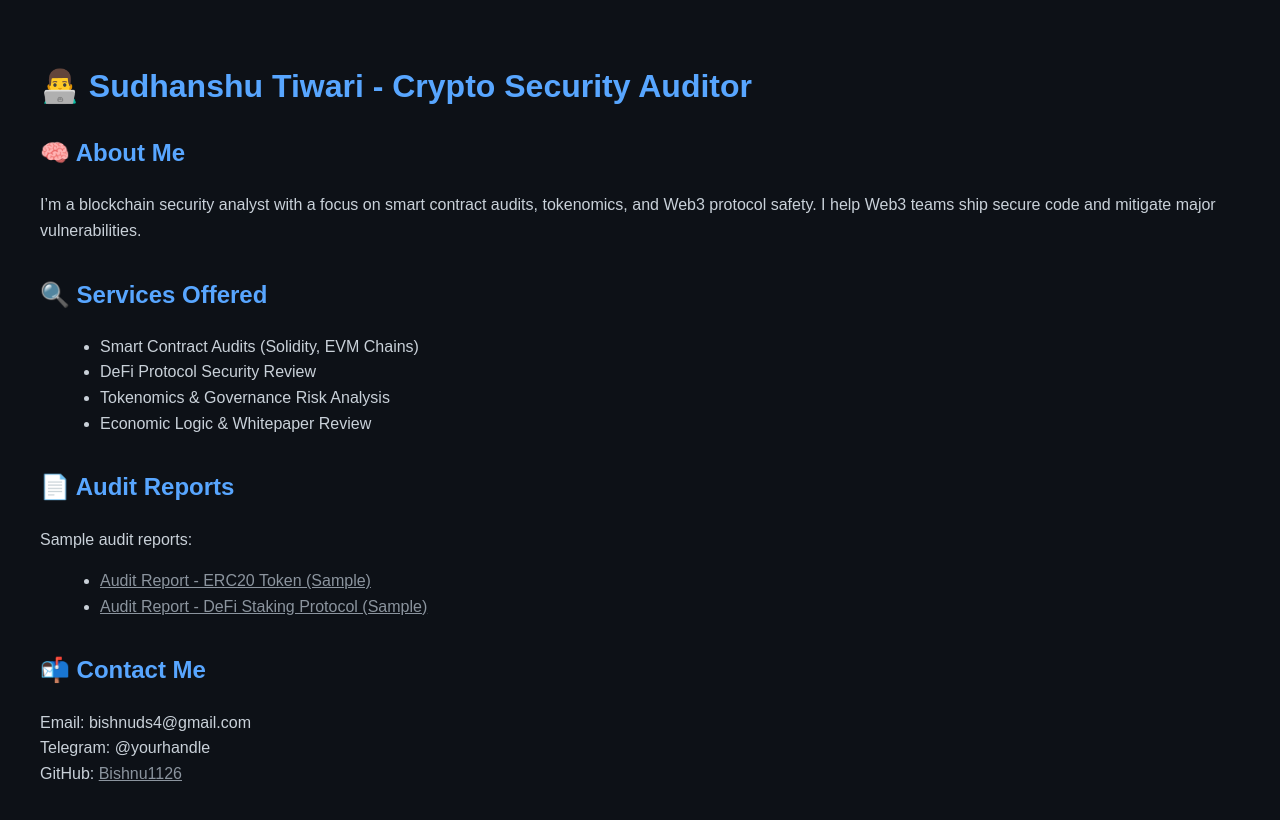
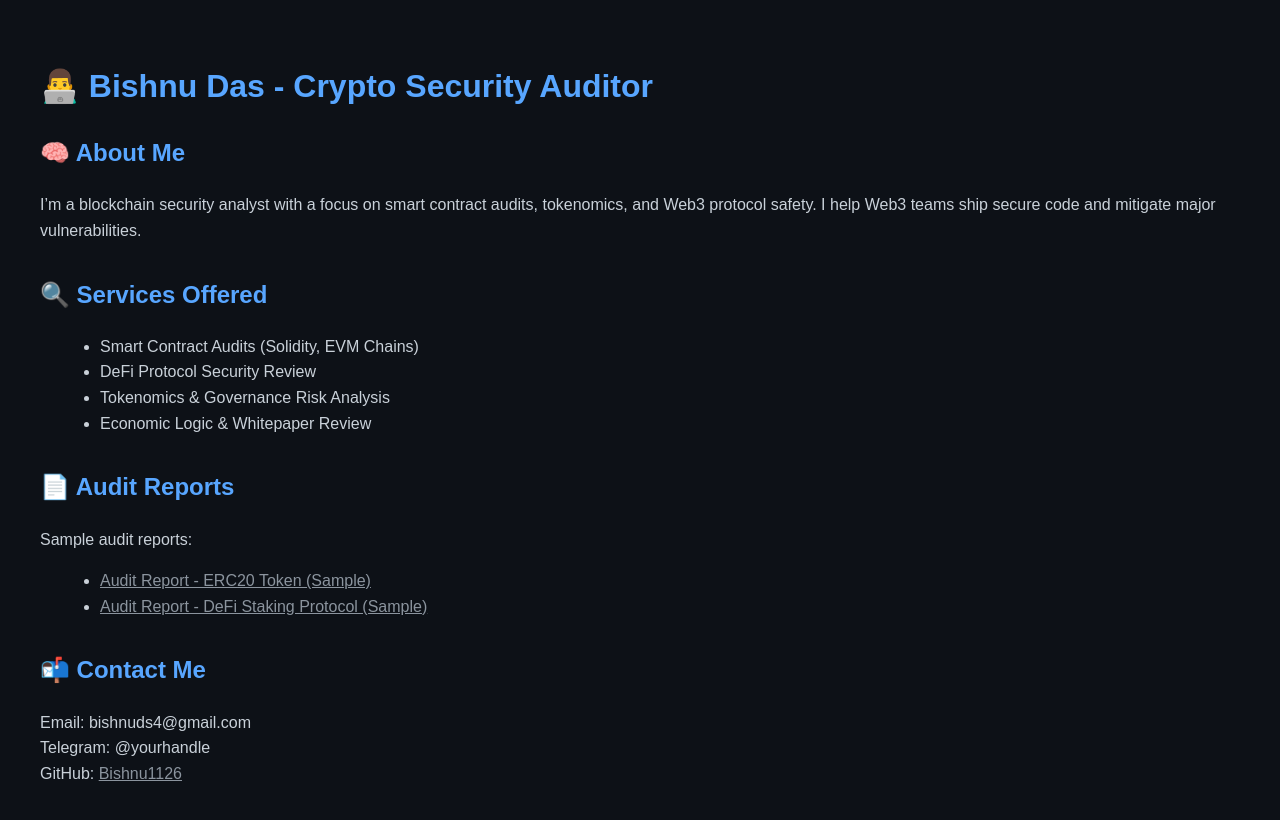
Before and after one commit to Bishnu1126/bishnu1126.github.io, a plain HTML site: page index.html in a window 1280 px wide. Drawn offline with Linux system fonts and the light colour scheme.

Commit message:
Update index.html

```diff
--- a/index.html
+++ b/index.html
@@ -13,7 +13,7 @@
   </style>
 </head>
 <body>
-  <h1>👨‍💻 Sudhanshu Tiwari - Crypto Security Auditor</h1>
+  <h1>👨‍💻 Bishnu Das - Crypto Security Auditor</h1>
 
   <div class="section">
     <h2>🧠 About Me</h2>
```
